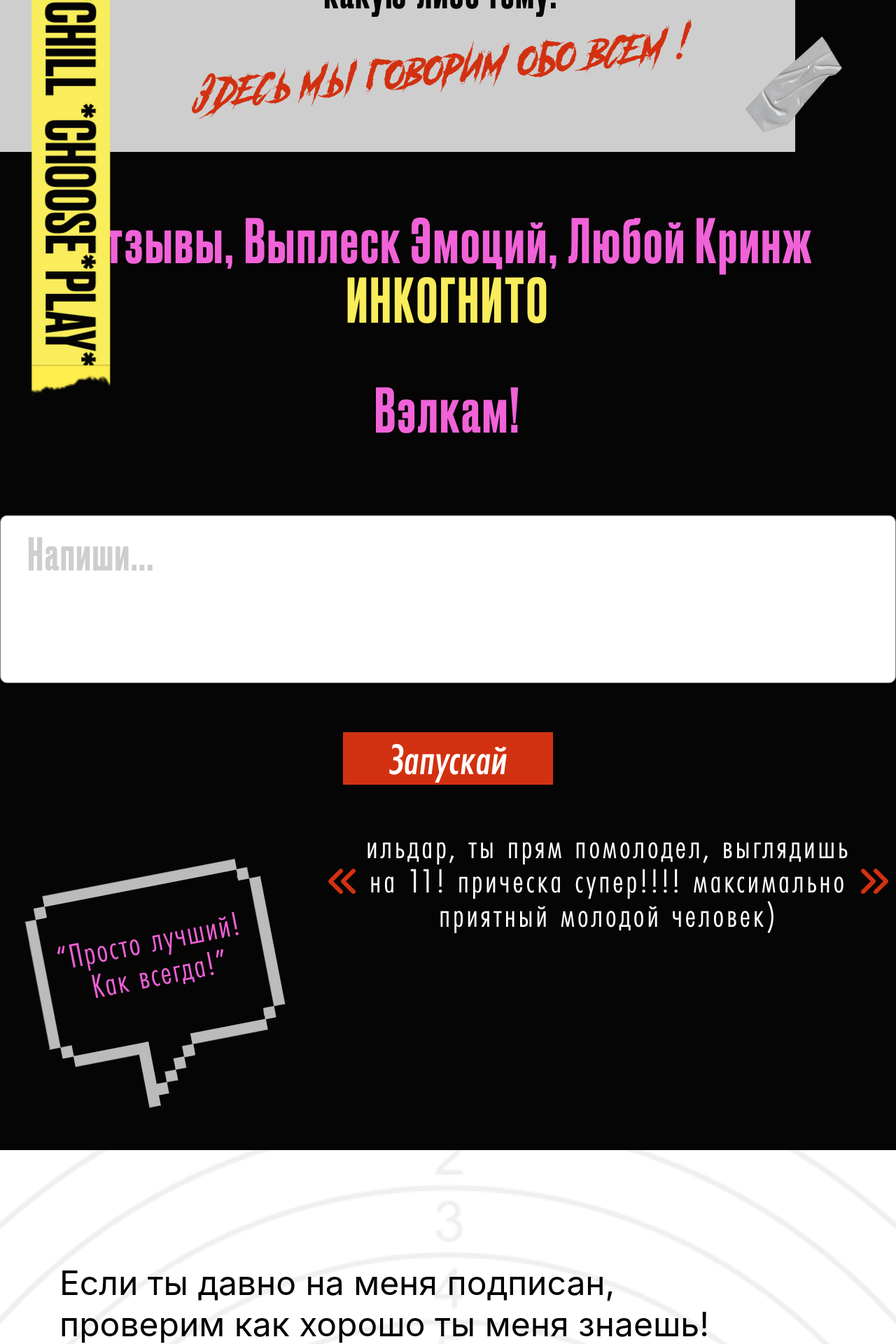
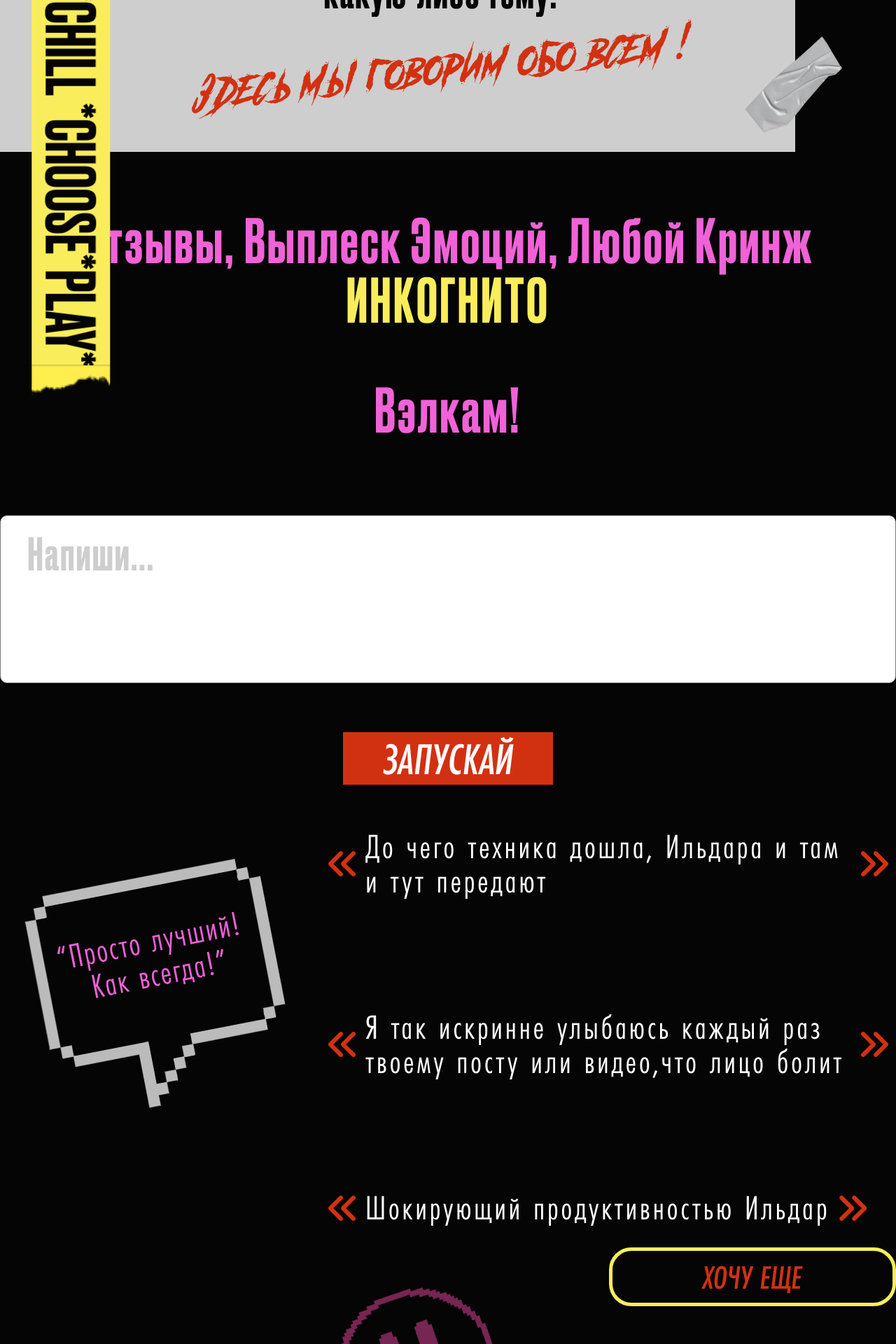
Before and after one commit to bioRival/PleasantFeeldar, a Django app: page /about-me in a window 1280 px wide; the page is wider, and only the part inside the window is pictured. Shown: the part 1334-3254 px from the top of that part at 70% size. Run offline with Django 4.2, Linux system fonts and the light colour scheme; some libraries are stand-ins or nearby versions; some web fonts are replaced.

Commit message:
30-11 Anon-box Frontend

```diff
--- a/feeldar/static/css/style.css
+++ b/feeldar/static/css/style.css
@@ -737,6 +737,7 @@
 /* Anonymous Box Area */
 /* ========================================================================= */
 .site-main .anon-box-area {
+    position: relative;
     background-color: var(--black-color);
 }
 
@@ -800,6 +801,7 @@
     width: 18.8rem;
     height: 4.7rem;
     margin: 4rem auto;
+    padding: 0.4rem 1.3rem;
     background-color: var(--red-color);
 
     color: #FFF;
@@ -808,20 +810,31 @@
     font-style: normal;
     font-weight: 400;
     line-height: normal;
+    text-transform: uppercase;
 }
 
 .site-main .anon-box-area .anon-box {
     display: flex;
     flex-flow: row wrap;
+
+}
+
+.site-main .anon-box-area .anon-box img {
+    width: 458px;
+    height: 458px;
 }
 
 .site-main .anon-box-area .anon-box .anon-box-container {
     flex: 2;
+    display: flex;
+    flex-flow: column nowrap;
+    gap: 10rem;
+
 }
 
 .site-main .anon-box-area .anon-box .anon-box-container .quote-container .quote-text {
     color: #FFF;
-    text-align: center;
+    text-align: left;
     font-family: Futura PT Cond;
     font-size: 3.125rem;
     font-style: normal;
@@ -832,6 +845,35 @@
 
 .site-main .anon-box-area .anon-box .anon-box-container .quote-container .quote-angles {
     color: var(--red-color);
+}
+
+.site-main .anon-box-area .show-more-wrapper {
+    display: flex;
+    justify-content: flex-end;
+    padding: 2rem 0 6rem 0;
+}
+
+.site-main .anon-box-area .show-more-button {
+    display: inline-flex;
+    padding: 0.4rem 8.1rem 0.4rem 8rem;
+    justify-content: center;
+    align-items: center;
+    border-radius: 2rem;
+    border: 5px solid var(--yellow-color);
+
+    color: var(--red-color);
+    font-family: Futura PT Cond Medium Italic;
+    font-size: 3rem;
+    font-style: normal;
+    font-weight: 400;
+    line-height: normal;
+    text-transform: uppercase;
+}
+
+.site-main .anon-box-area .pink-smile-img {
+    position: absolute;
+    bottom: -7rem; left: 30rem;
+    opacity: .5;
 }
 /* ========================================================================= */
 /* End Anonymous Box Area */
--- a/feeldar/templates/about-me.html
+++ b/feeldar/templates/about-me.html
@@ -63,21 +63,59 @@
         <div class="anon-box">
           <img src="{% static '/img/anon-box-img.png' %}" alt="">
           <div class="anon-box-container">
+
+            <!-- Message unit -->
             <div class="quote-container">
               <div class="quote-angles">
                 <i class="fa-solid fa-angles-left"></i>
               </div>
-              <div class="quote-text">ильдар, ты прям помолодел, выглядишь на 11! прическа супер!!!! максимально приятный молодой человек)</div>
+              <div class="quote-text">
+                До чего техника дошла, Ильдара и там и тут передают
+              </div>
               <div class="quote-angles">
                 <i class="fa-solid fa-angles-right"></i>
               </div>
             </div>
+            <!-- Message unit -->
+
+            <!-- Message unit -->
+            <div class="quote-container">
+              <div class="quote-angles">
+                <i class="fa-solid fa-angles-left"></i>
+              </div>
+              <div class="quote-text">
+                Я так искринне улыбаюсь каждый раз
+                твоему посту или видео,что лицо болит
+              </div>
+              <div class="quote-angles">
+                <i class="fa-solid fa-angles-right"></i>
+              </div>
+            </div>
+            <!-- Message unit -->
+
+            <!-- Message unit -->
+            <div class="quote-container">
+              <div class="quote-angles">
+                <i class="fa-solid fa-angles-left"></i>
+              </div>
+              <div class="quote-text">
+                Шокирующий продуктивностью Ильдар
+              </div>
+              <div class="quote-angles">
+                <i class="fa-solid fa-angles-right"></i>
+              </div>
+            </div>
+            <!-- Message unit -->
           </div>
         </div>
+        <div class="show-more-wrapper">
+          <button class="show-more-button">Хочу еще</button>
+        </div>
+
       </div>
 
 
-
+      <img src="{% static '/img/pink-smile.png' %}" alt="" class="pink-smile-img">
     </section>
     <!-- ====================================================================== -->
     <!-- End Anonymous Box Area -->
```
